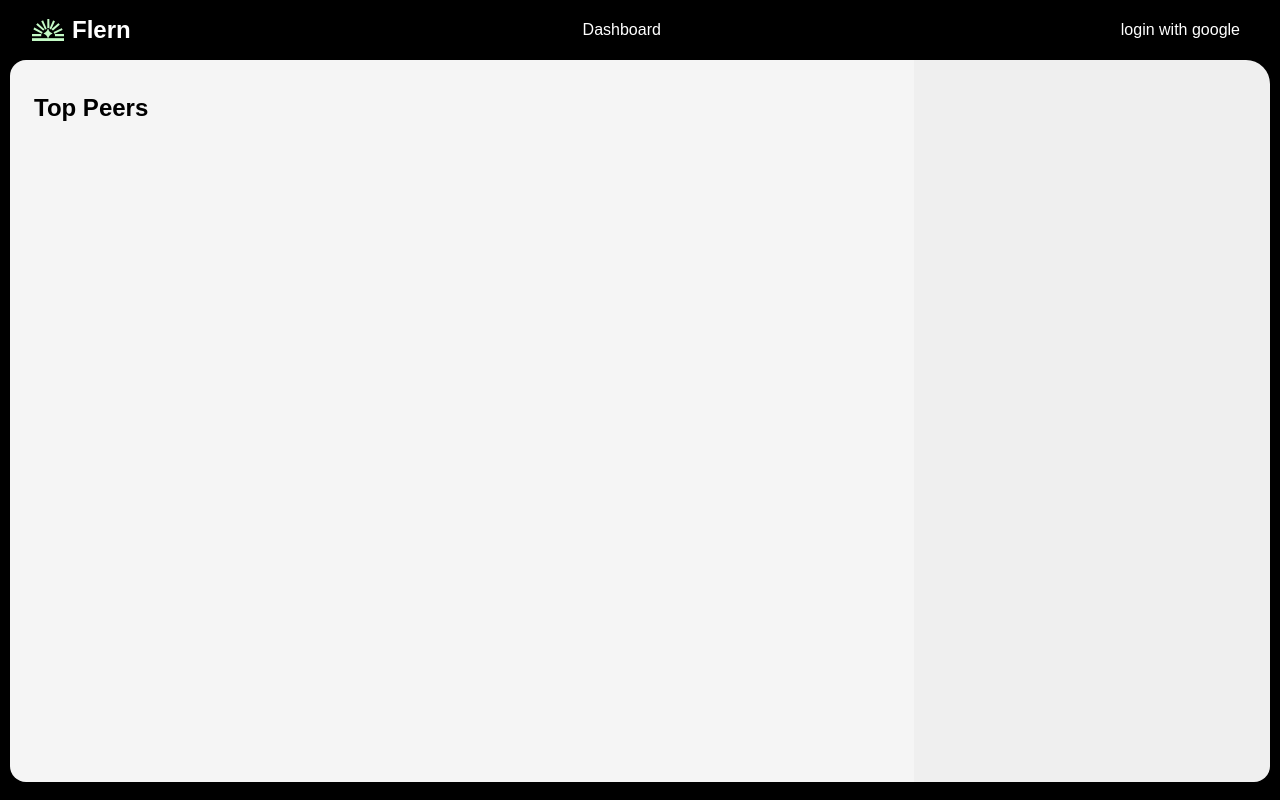
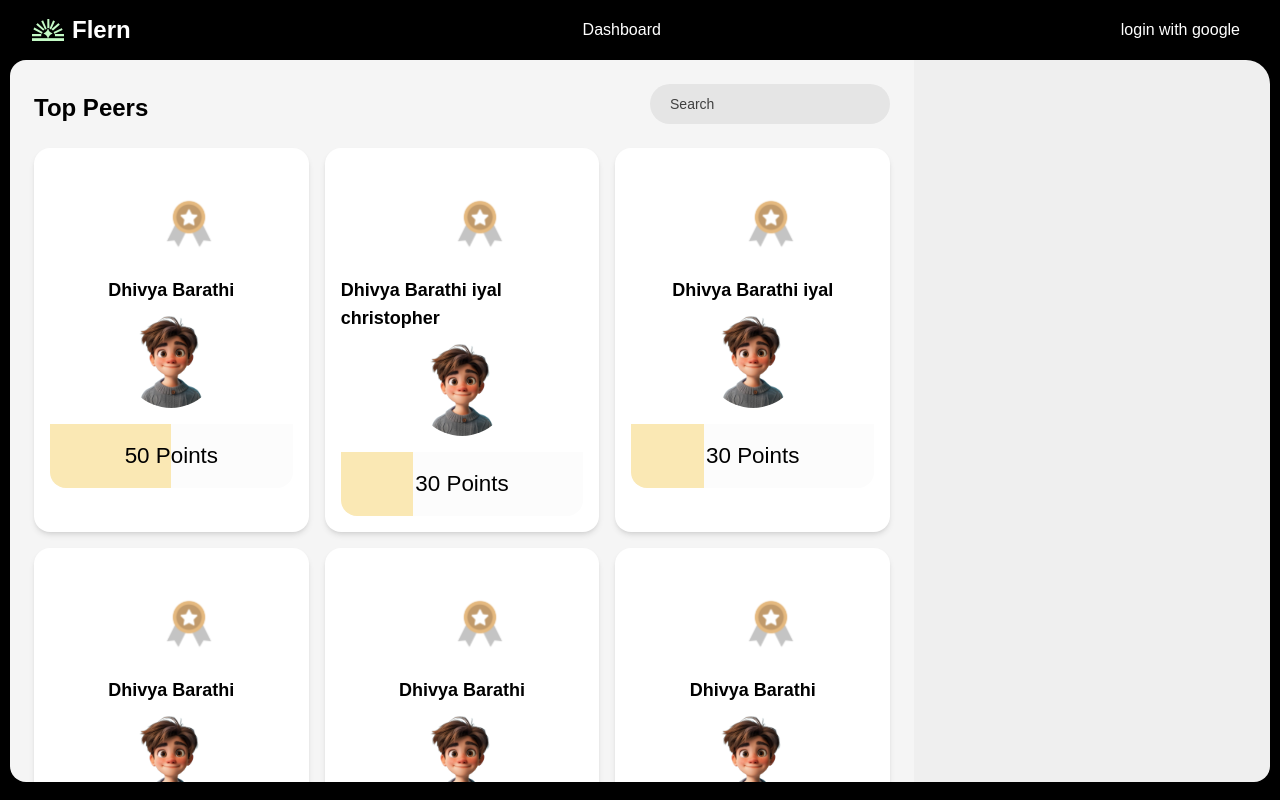
Before and after one commit to mugilankani/Flern, a React (Vite) app in the folder client/: page /leaderboard in a window 1280 px wide. Built offline with nearby package versions, Linux system fonts and the light colour scheme; a web font is replaced by a local one.

Commit message:
done the leaderboard

```diff
--- a/client/src/components/Leaderboard/content.jsx
+++ b/client/src/components/Leaderboard/content.jsx
@@ -1,15 +1,58 @@
 import React from "react";
-import Courses from "../../data/courses";
-import Resume from "../../assets/resume.svg";
 import { useNavigate } from "react-router-dom";
+import userData from "../../data/userData";
+import Bronze from "../../assets/bronze.svg";
 
 function Content() {
-  const Navigate = useNavigate()
+  const navigate = useNavigate();
+
   return (
     <div className="flex w-full flex-col overflow-y-scroll bg-neutral-100 p-6">
-      <h1 className="mt-2 font-sans text-2xl font-semibold">
-        Top Peers
-      </h1>
+      <div className="flex justify-between">
+        <h1 className="mt-2 font-sans text-2xl font-semibold">Top Peers</h1>
+        <input
+          type="text"
+          placeholder="Search"
+          className="h-10 w-60 rounded-3xl bg-neutral-200 px-5 text-sm py-1 placeholder:text-neutral-700"
+        />
+      </div>
+
+      <div className="grid grid-cols-3 gap-4 mt-6">
+        {userData.map((user, index) => (
+          <div
+            key={index}
+            className="bg-white rounded-2xl p-4 shadow-md flex flex-col items-center"
+          >
+            {user.league === "Bronze" && (
+              <img
+                src={Bronze}
+                alt="Bronze League Badge"
+                className="h-24 w-24 pt-6 pl-9"
+              />
+            )}
+            <div className="flex flex-col items-center mt-4">
+              <h1 className="text-lg font-semibold">{user.userName}</h1>
+              <img
+                className="h-24 w-24 mt-2 rounded-full"
+                src={user.userAvatar}
+                alt="User avatar"
+              />
+            </div>
+
+            <div className="bg-[#fcfcfc] w-full h-16 rounded-b-2xl mt-4 relative">
+              {/* Progress bar */}
+              <div
+                className="absolute top-0 left-0 h-full bg-[#FAE8B4] rounded-bl-2xl"
+                style={{ width: `${user.points}%` }}
+              ></div>
+              {/* Points Text */}
+              <div className="relative z-10 flex items-center justify-center h-full">
+                <h1 className="text-[1.4rem]">{user.points} Points</h1>
+              </div>
+            </div>
+          </div>
+        ))}
+      </div>
     </div>
   );
 }
--- /dev/null
+++ b/client/src/data/userData.js
@@ -0,0 +1,42 @@
+import userAvatar from "../assets/userAvatar.png";
+
+const userData = [
+    {
+        userName: "Dhivya Barathi",
+        userAvatar: userAvatar,
+        points: 50,
+        league:"Bronze"
+    },
+    {
+        userName: "Dhivya Barathi iyal christopher",
+        userAvatar: userAvatar,
+        points: 30,
+        league:"Bronze"
+    },
+    {
+        userName: "Dhivya Barathi iyal",
+        userAvatar: userAvatar,
+        points: 30,
+        league:"Bronze"
+    },
+    {
+        userName: "Dhivya Barathi",
+        userAvatar: userAvatar,
+        points: 30,
+        league:"Bronze"
+    },
+    {
+        userName: "Dhivya Barathi",
+        userAvatar: userAvatar,
+        points: 30,
+        league:"Bronze"
+    },
+    {
+        userName: "Dhivya Barathi",
+        userAvatar: userAvatar,
+        points: 30,
+        league:"Bronze"
+    },
+];
+
+export default userData;
```
Also changed, not shown: client/src/assets/bronze.svg (added), client/src/assets/userAvatar.png (added).
